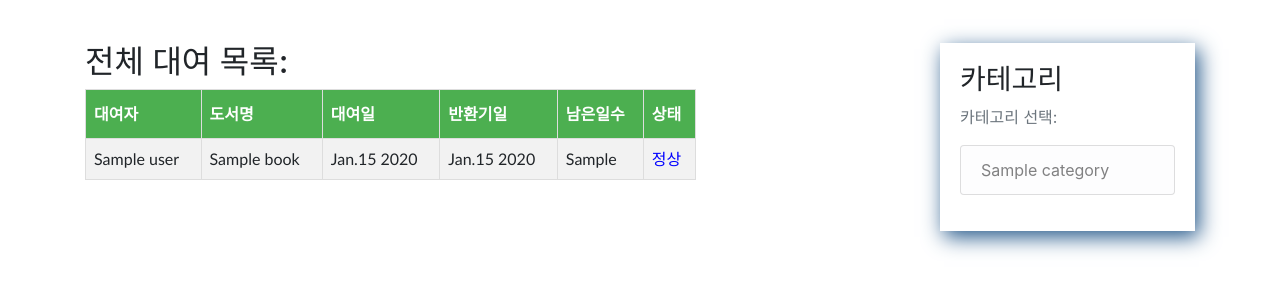
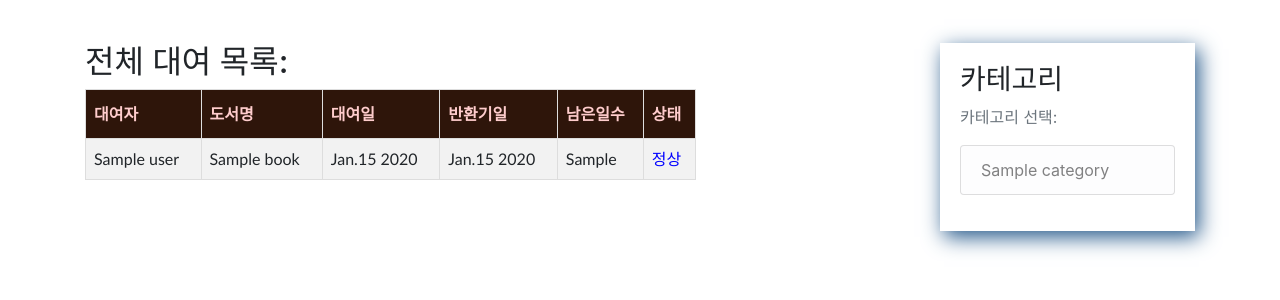
Before and after one commit to trotmarin/library_kb_2, a Django app: template books/templates/books/book_expired.html in a window 1280 px wide. Shown: the part 57-357 px from the top of the page. Run offline with Django 3.2, Linux system fonts and the light colour scheme; the template is opened without the code that fills it: most values are stand-ins (such as "Sample title", 1, 10 or a date in 2020); some libraries are stand-ins or nearby versions.

Commit message:
color changed

```diff
--- a/books/views.py
+++ b/books/views.py
@@ -32,7 +32,6 @@ class ExpiredBooks(ListView):
     template_name ='books/book_expired.html'
 
     def get_queryset(self):
-        # return BookRentHistory.objects.order_by('id')
         return BookRentHistory.objects.all()
 
 class HomeListView(ListView):
--- a/static/css/main.css
+++ b/static/css/main.css
@@ -113,6 +113,6 @@ body {
     padding-top: 12px;
     padding-bottom: 12px;
     text-align: left;
-    background-color: #4caf50;
-    color: white;
+    background-color: #2e150a ;
+    color: rgb(255, 205, 205);
 }
```
